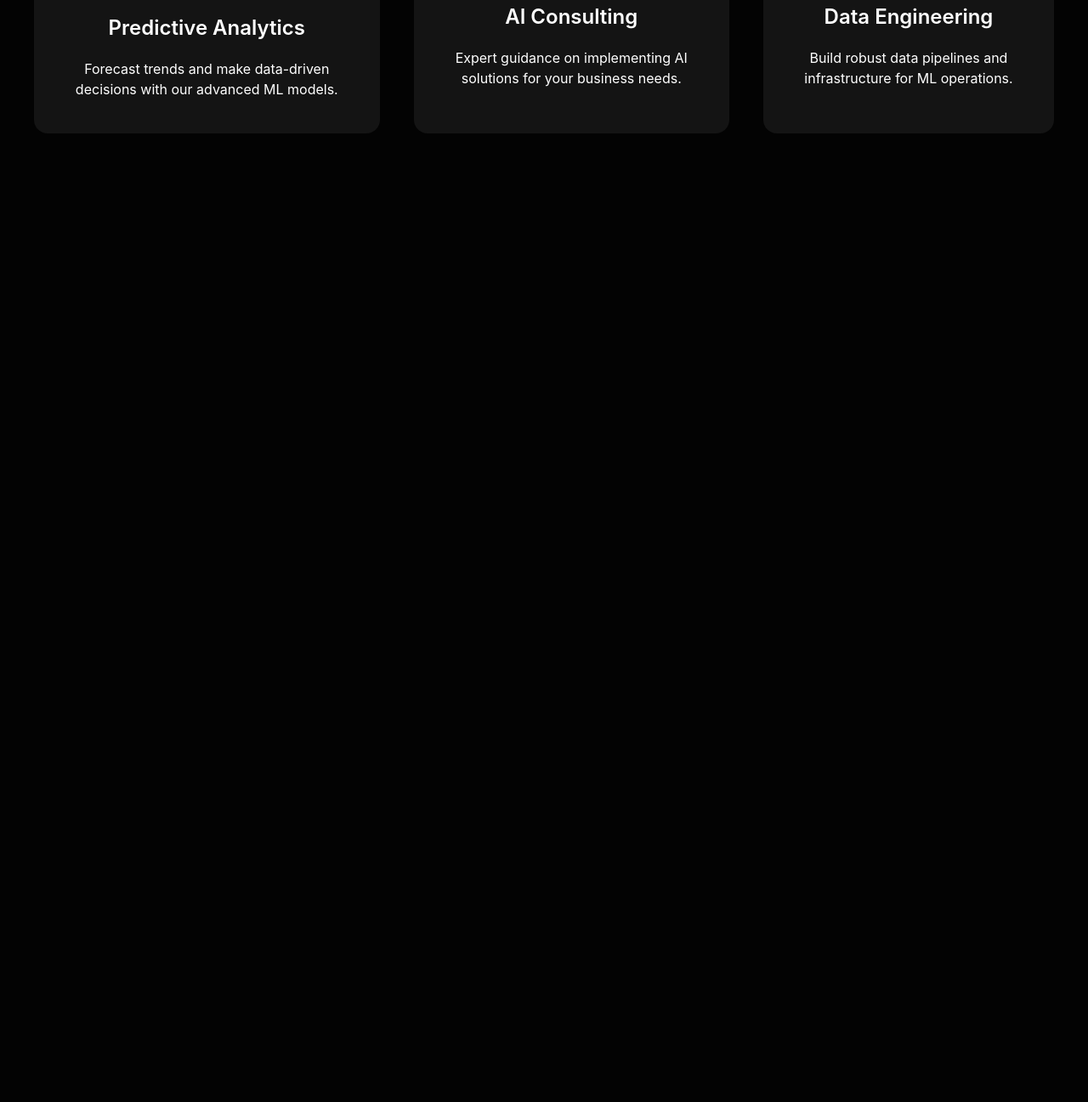
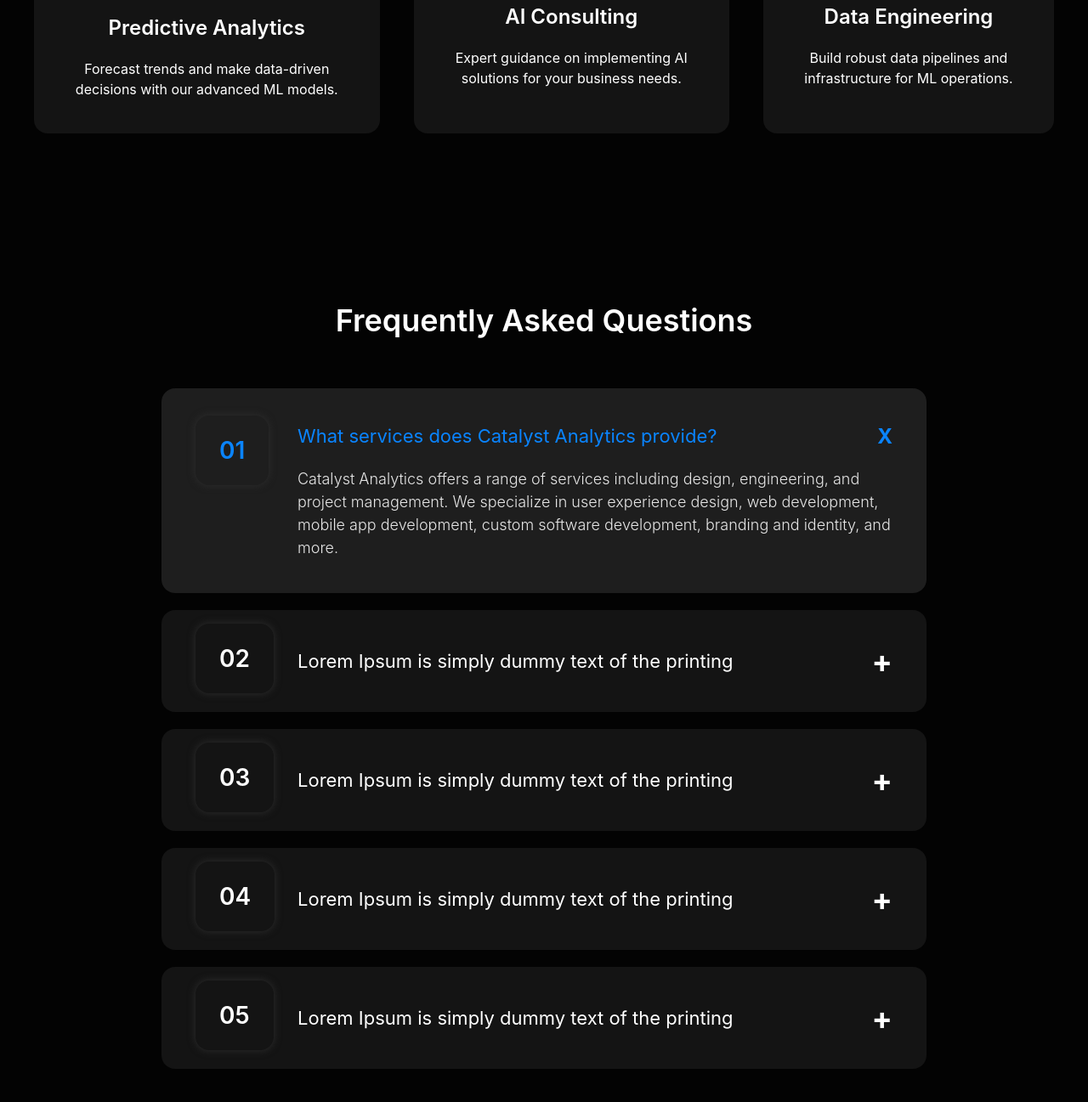
Before and after one commit to Vikingstrong/Exam-3, a website: page index.html in a window 1280 px wide. Shown: the part 1336-2633 px from the top of the page at 85% size. Before the commit the page ends 1593 px from the top, so only its background shows below. Drawn offline with nearby package versions, Linux system fonts and the light colour scheme; files that its build step writes are made by us from their sources.

Commit message:
Add section 4 on page 1

```diff
--- a/index.html
+++ b/index.html
@@ -65,6 +65,53 @@
             </div>
         </div>
     </section>
+
+    <section class="flex flex-col max-w-300 m-auto p-5 lg:px-0 lg:py-25 gap-15 items-center">
+        <h2 class="text-3xl lg:text-4xl text-center font-semibold">Frequently Asked Questions</h2>
+        <div class="flex flex-col gap-5 lg:w-[75%]">
+
+            <div class="flex flex-col gpa-3 bg-[#1E1E1E] rounded-2xl p-10 gap-5 relative lg:pl-40">
+                <p class="text-[28px] absolute left-10 top-8 text-[#0A84FF] font-semibold py-5 px-7 rounded-2xl shadow-[0_0_10px_#2E2E2E] hidden lg:block">01</p>
+                <div class="flex gap-5 items-center text-[#0A84FF] justify-between">
+                    <p class="text-[22px]">What services does Catalyst Analytics provide?</p>
+                    <p class="text-2xl font-bold">X</p>
+                </div>
+                <p class="text-[18px] font-light text-[#E6E6E6]">Catalyst Analytics offers a range of services including design, engineering, and project management. We specialize in user experience design, web development, mobile app development, custom software development, branding and identity, and more.</p>
+            </div>
+
+            <div class="flex flex-col gpa-3 bg-[#141414] rounded-2xl p-10 gap-5 relative lg:pl-40">
+                <p class="text-[28px] absolute left-10 top-4 font-semibold py-5 px-7 rounded-2xl shadow-[0_0_10px_#2E2E2E] hidden lg:block">02</p>
+                <div class="flex gap-5 items-center justify-between">
+                    <p class="text-[22px]">Lorem Ipsum is simply dummy text of the printing </p>
+                    <p class="text-4xl font-bold">+</p>
+                </div>
+            </div>
+
+            <div class="flex flex-col gpa-3 bg-[#141414] rounded-2xl p-10 gap-5 relative lg:pl-40">
+                <p class="text-[28px] absolute left-10 top-4 font-semibold py-5 px-7 rounded-2xl shadow-[0_0_10px_#2E2E2E] hidden lg:block">03</p>
+                <div class="flex gap-5 items-center justify-between">
+                    <p class="text-[22px]">Lorem Ipsum is simply dummy text of the printing </p>
+                    <p class="text-4xl font-bold">+</p>
+                </div>
+            </div>
+
+            <div class="flex flex-col gpa-3 bg-[#141414] rounded-2xl p-10 gap-5 relative lg:pl-40">
+                <p class="text-[28px] absolute left-10 top-4 font-semibold py-5 px-7 rounded-2xl shadow-[0_0_10px_#2E2E2E] hidden lg:block">04</p>
+                <div class="flex gap-5 items-center justify-between">
+                    <p class="text-[22px]">Lorem Ipsum is simply dummy text of the printing </p>
+                    <p class="text-4xl font-bold">+</p>
+                </div>
+            </div>
+
+            <div class="flex flex-col gpa-3 bg-[#141414] rounded-2xl p-10 gap-5 relative lg:pl-40">
+                <p class="text-[28px] absolute left-10 top-4 font-semibold py-5 px-7 rounded-2xl shadow-[0_0_10px_#2E2E2E] hidden lg:block">05</p>
+                <div class="flex gap-5 items-center justify-between">
+                    <p class="text-[22px]">Lorem Ipsum is simply dummy text of the printing </p>
+                    <p class="text-4xl font-bold">+</p>
+                </div>
+            </div>
+        </div>
+    </section>
 </main>
 </body>
 </html>
```
